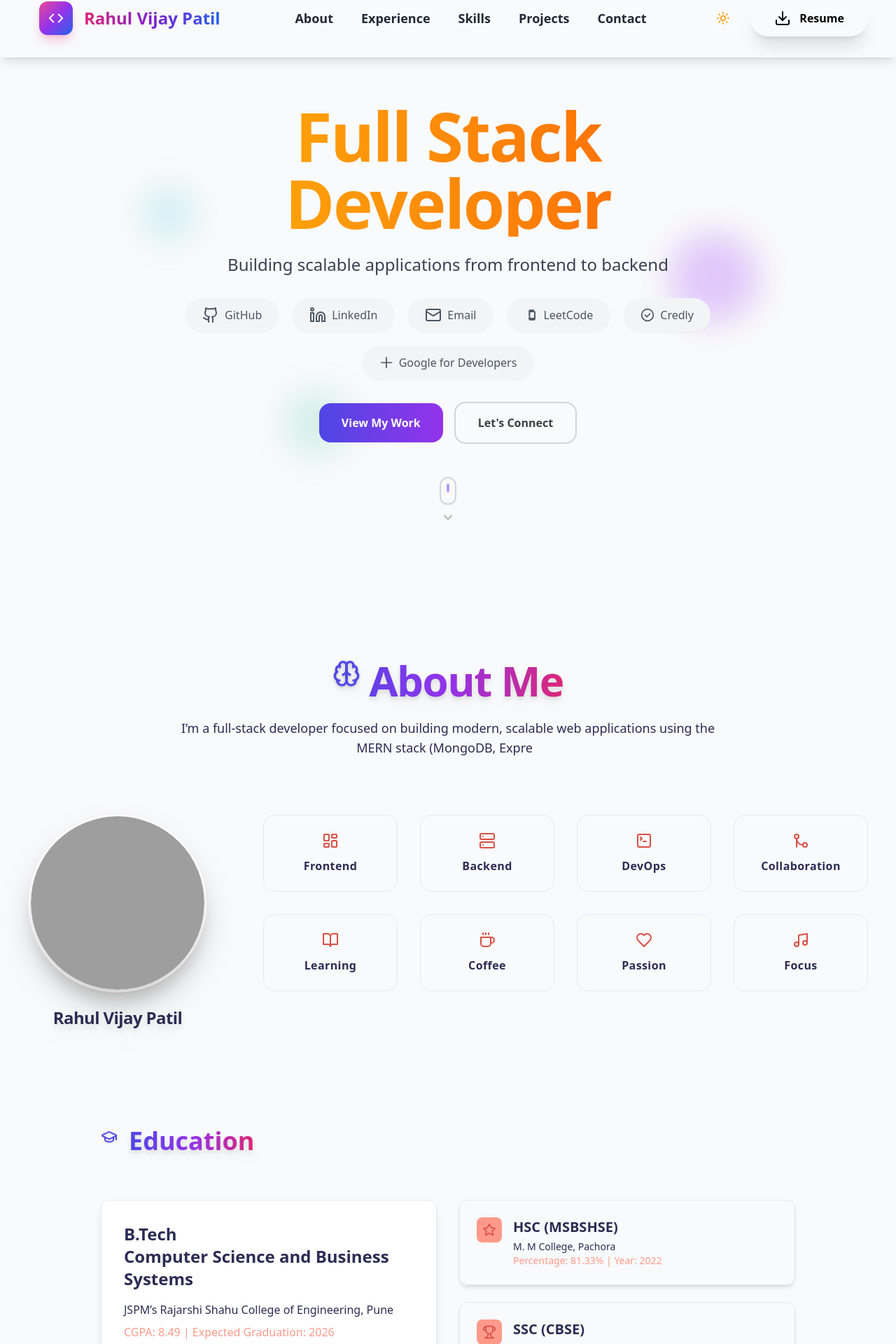
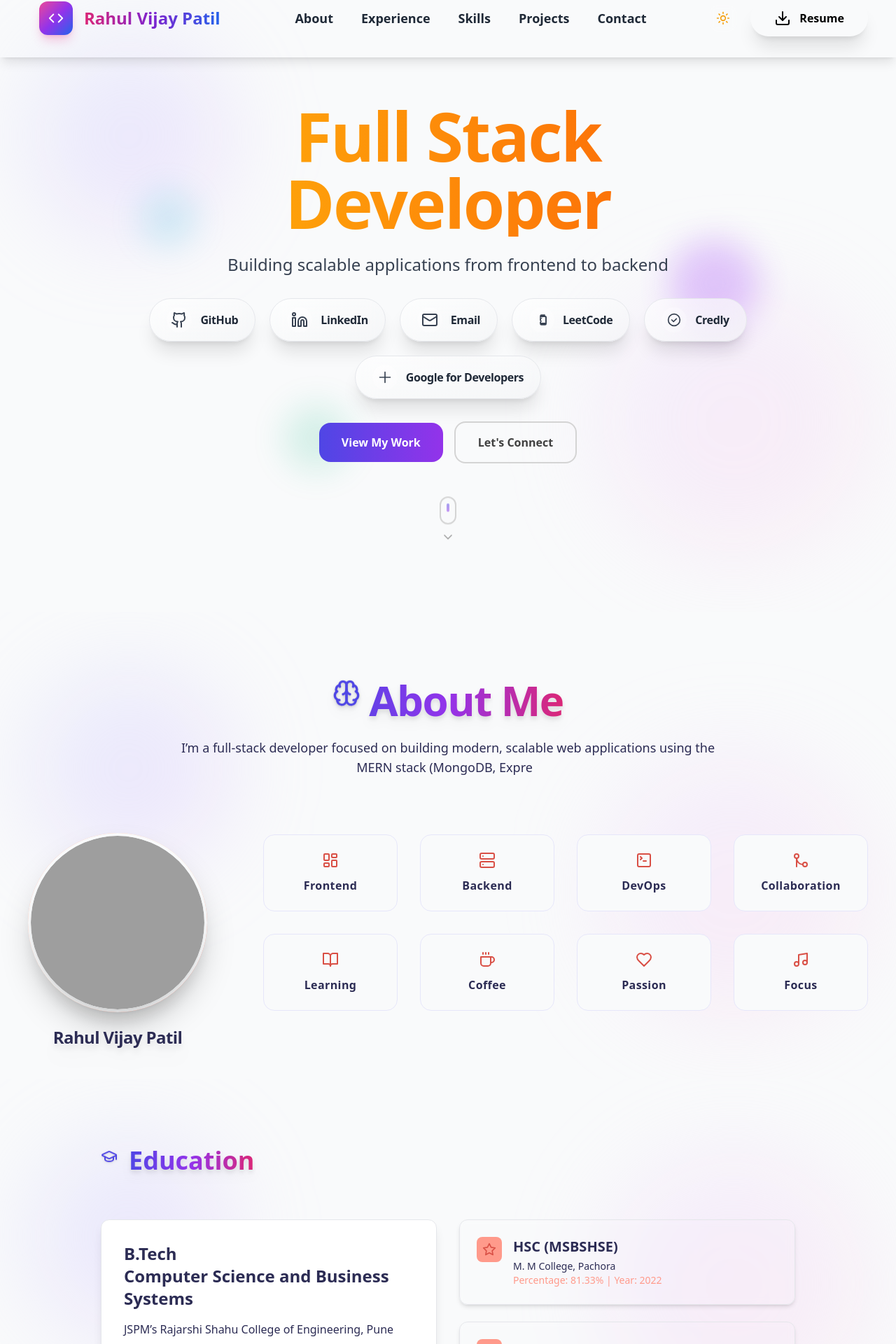
Before and after one commit to RahulPatil-96/Portfolio, a React (Vite) app: page / in a window 1280 px wide. Shown: the part 30-1950 px from the top of the page at 70% size. Built offline with nearby package versions, Linux system fonts and the light colour scheme; grey boxes are pictures that could not be loaded.

Commit message:
glow effect

```diff
--- a/src/App.tsx
+++ b/src/App.tsx
@@ -81,11 +81,10 @@ function AppContent() {
 
       {/* Navigation */}
       <nav
-        className={`fixed w-full z-40 transition-all duration-300 shadow-lg ${
-          isScrolled
+        className={`fixed w-full z-40 transition-all duration-300 shadow-lg ${isScrolled
             ? 'bg-white/70 dark:bg-background-dark/80 backdrop-blur-xl border-b border-gradient-to-r from-blue-400/30 via-purple-400/30 to-pink-400/30'
             : 'bg-transparent'
-        }`}
+          }`}
         style={{ boxShadow: isScrolled ? '0 8px 32px 0 rgba(31, 38, 135, 0.15)' : undefined }}
       >
         <div className="container mx-auto px-6 py-4 max-w-7xl">
@@ -93,17 +92,14 @@ function AppContent() {
             <div className="flex items-center justify-between px-4 py-2">
               <div className="group relative">
                 <div className="flex items-center space-x-4">
-                  {/* Glow Background on Hover */}
                   <div className="relative">
                     <div className="absolute inset-0 rounded-xl bg-gradient-to-br from-pink-400/30 via-purple-400/30 to-blue-500/30 blur-xl opacity-0 group-hover:opacity-100 transition duration-500" />
 
-                    {/* Icon Container with Pink-Blue Gradient */}
                     <div className="relative z-10 w-12 h-12 bg-gradient-to-br from-pink-500 via-purple-600 to-blue-600 rounded-xl flex items-center justify-center transform group-hover:rotate-[12deg] transition-transform duration-500 shadow-lg shadow-pink-500/30">
                       <CodeIcon size={22} className="text-white dark:text-white" />
                     </div>
                   </div>
 
-                  {/* Name with Pink-Blue Gradient Text */}
                   <span className="text-2xl font-bold bg-gradient-to-r from-pink-600 via-purple-700 to-blue-600 dark:from-pink-400 dark:via-purple-500 dark:to-blue-400 bg-clip-text text-transparent transition-all duration-300 group-hover:tracking-wide">
                     Rahul Vijay Patil
                   </span>
@@ -136,15 +132,13 @@ function AppContent() {
                 <div className="relative w-5 h-5">
                   <SunIcon
                     size={20}
-                    className={`absolute inset-0 text-amber-500 transition-all duration-500 ${
-                      theme === 'light' ? 'opacity-100 rotate-0' : 'opacity-0 rotate-180'
-                    }`}
+                    className={`absolute inset-0 text-amber-500 transition-all duration-500 ${theme === 'light' ? 'opacity-100 rotate-0' : 'opacity-0 rotate-180'
+                      }`}
                   />
                   <MoonIcon
                     size={20}
-                    className={`absolute inset-0 text-indigo-400 transition-all duration-500 ${
-                      theme === 'dark' ? 'opacity-100 rotate-0' : 'opacity-0 -rotate-180'
-                    }`}
+                    className={`absolute inset-0 text-indigo-400 transition-all duration-500 ${theme === 'dark' ? 'opacity-100 rotate-0' : 'opacity-0 -rotate-180'
+                      }`}
                   />
                 </div>
               </button>
@@ -166,6 +160,10 @@ function AppContent() {
 
       {/* Hero Section */}
       <header className="min-h-screen flex flex-col items-center justify-center relative overflow-hidden px-6 pt-24">
+        <div className="absolute inset-0 pointer-events-none">
+          <div className="absolute top-20 left-10 w-72 h-72 bg-gradient-to-br from-indigo-200/30 to-purple-300/30 dark:from-indigo-900/20 dark:to-purple-900/20 rounded-full blur-3xl"></div>
+          <div className="absolute bottom-20 right-10 w-96 h-96 bg-gradient-to-br from-purple-200/30 to-pink-200/30 dark:from-purple-900/20 dark:to-pink-900/20 rounded-full blur-3xl"></div>
+        </div>
         <div className="relative z-10 max-w-7xl mx-auto px-6 lg:px-8 pt-20 pb-20">
           <div className="text-center max-w-4xl mx-auto">
             <div className="relative z-10 w-full flex flex-col items-center">
--- a/src/components/AboutMe.tsx
+++ b/src/components/AboutMe.tsx
@@ -52,6 +52,10 @@ export const AboutMe: React.FC = () => {
       style={{ backgroundColor }}
       aria-labelledby="about-title"
     >
+      <div className="absolute inset-0 pointer-events-none">
+        <div className="absolute top-20 left-10 w-72 h-72 bg-gradient-to-br from-indigo-200/30 to-purple-300/30 dark:from-indigo-900/20 dark:to-purple-900/20 rounded-full blur-3xl"></div>
+        <div className="absolute bottom-20 right-10 w-96 h-96 bg-gradient-to-br from-purple-200/30 to-pink-200/30 dark:from-purple-900/20 dark:to-pink-900/20 rounded-full blur-3xl"></div>
+      </div>
       <div className="max-w-[1200px] mx-auto relative z-10">
         {/* Header */}
         <motion.header
@@ -113,7 +117,7 @@ export const AboutMe: React.FC = () => {
               </motion.div>
               <div className="mt-6 text-center text-3xl md:text-2xl font-bold text-text-light dark:text-text-dark tracking-tight drop-shadow-xl transform transition-transform duration-500 ease-in-out hover:scale-105 hover:text-primary-dark dark:hover:text-primary-dark">
                 Rahul Vijay Patil
-             </div>
+              </div>
             </div>
           </motion.div>
 
--- a/src/components/Certifications.tsx
+++ b/src/components/Certifications.tsx
@@ -16,6 +16,10 @@ export const Certifications: React.FC = () => {
       className="py-24 relative overflow-hidden transition-colors duration-500"
       style={{ backgroundColor }}
     >
+      <div className="absolute inset-0 pointer-events-none">
+        <div className="absolute top-20 left-10 w-72 h-72 bg-gradient-to-br from-indigo-200/30 to-purple-300/30 dark:from-indigo-900/20 dark:to-purple-900/20 rounded-full blur-3xl"></div>
+        <div className="absolute bottom-20 right-10 w-96 h-96 bg-gradient-to-br from-purple-200/30 to-pink-200/30 dark:from-purple-900/20 dark:to-pink-900/20 rounded-full blur-3xl"></div>
+      </div>
       <div className="container mx-auto px-4 max-w-5xl">
         <motion.div
           initial={{ opacity: 0, y: 20 }}
@@ -23,7 +27,7 @@ export const Certifications: React.FC = () => {
           viewport={{ once: true }}
         >
           <div className="flex items-center gap-4 mb-16">
-            <Award className="text-indigo-600 dark:text-pink-400 drop-shadow animate-bounce"/>
+            <Award className="text-indigo-600 dark:text-pink-400 drop-shadow animate-bounce" />
             <h2 className="text-4xl font-bold bg-gradient-to-r from-indigo-600 via-purple-600 to-pink-600 bg-clip-text text-transparent drop-shadow-lg transition-transform duration-300 hover:scale-105">
               Certifications
             </h2>
--- a/src/components/Contact.tsx
+++ b/src/components/Contact.tsx
@@ -36,18 +36,18 @@ const Contact = () => {
 
   return (
     <section id="contact" className="py-24 bg-background-light dark:bg-background-dark relative overflow-hidden transition-colors duration-500">
-      <div className="absolute inset-0">
+      <div className="absolute inset-0 pointer-events-none">
         <div className="absolute top-20 left-10 w-72 h-72 bg-gradient-to-br from-indigo-200/30 to-purple-300/30 dark:from-indigo-900/20 dark:to-purple-900/20 rounded-full blur-3xl"></div>
         <div className="absolute bottom-20 right-10 w-96 h-96 bg-gradient-to-br from-purple-200/30 to-pink-200/30 dark:from-purple-900/20 dark:to-pink-900/20 rounded-full blur-3xl"></div>
       </div>
 
       <div className="relative z-10 max-w-7xl mx-auto px-6 lg:px-8">
         <div className="flex items-center gap-4 mb-16">
-            <MessageCircle className="text-indigo-600 dark:text-pink-400 drop-shadow animate-bounce"/>
-            <h2 className="text-4xl font-bold bg-gradient-to-r from-indigo-600 via-purple-600 to-pink-600 bg-clip-text text-transparent drop-shadow-lg transition-transform duration-300 hover:scale-105">
-              Get In Touch
-            </h2>
-          </div>
+          <MessageCircle className="text-indigo-600 dark:text-pink-400 drop-shadow animate-bounce" />
+          <h2 className="text-4xl font-bold bg-gradient-to-r from-indigo-600 via-purple-600 to-pink-600 bg-clip-text text-transparent drop-shadow-lg transition-transform duration-300 hover:scale-105">
+            Get In Touch
+          </h2>
+        </div>
 
         <div className="grid lg:grid-cols-2 gap-16">
           {/* Contact Information */}
--- a/src/components/ContactButton.tsx
+++ b/src/components/ContactButton.tsx
@@ -19,16 +19,30 @@ export const ContactButton: React.FC<ContactButtonProps> = ({ icon, href, label
       target="_blank"
       rel="noopener noreferrer"
       className={`
-        flex items-center gap-2 px-6 py-3 rounded-full shadow-sm transition-colors
-        ${isDark ? 'bg-gray-600 text-gray-100 hover:bg-gray-100 hover:text-gray-800' : 'bg-gray-100 text-gray-600 hover:bg-gray-600 hover:text-gray-100'}
-      `}
-      whileHover={{ scale: 1.05 }}
+    group inline-flex items-center gap-3 px-6 py-3 rounded-full
+    text-sm sm:text-base font-semibold tracking-tight backdrop-blur-md border transition-all duration-300
+    shadow-xl focus:outline-none focus:ring-2 focus:ring-offset-2
+    ${isDark
+          ? 'bg-gradient-to-br from-gray-800/60 to-gray-900/60 text-white border-gray-700 hover:from-gray-700/60 hover:to-gray-800/60 focus:ring-gray-500'
+          : 'bg-gradient-to-br from-white/70 to-gray-100/70 text-gray-800 border-gray-200 hover:from-white/90 hover:to-gray-200/80 focus:ring-gray-400'
+        }
+  `}
+      whileHover={{ scale: 1.07 }}
       whileTap={{ scale: 0.95 }}
     >
-      <div>
+      <div
+        className={`
+      flex items-center justify-center w-9 h-9 rounded-full bg-white/20 transition-all duration-300
+      group-hover:shadow-md group-hover:scale-105
+      ${isDark ? 'text-white' : 'text-gray-700'}
+    `}
+      >
         {icon}
       </div>
-      <span className="font-medium">{label}</span>
+      <span className="transition-colors duration-200">
+        {label}
+      </span>
     </motion.a>
+
   );
 };
--- a/src/components/Education.tsx
+++ b/src/components/Education.tsx
@@ -71,6 +71,10 @@ export const Education: React.FC = () => {
       className="py-24 relative overflow-hidden transition-colors duration-500"
       style={{ backgroundColor }}
     >
+      <div className="absolute inset-0 pointer-events-none">
+        <div className="absolute top-20 left-10 w-72 h-72 bg-gradient-to-br from-indigo-200/30 to-purple-300/30 dark:from-indigo-900/20 dark:to-purple-900/20 rounded-full blur-3xl"></div>
+        <div className="absolute bottom-20 right-10 w-96 h-96 bg-gradient-to-br from-purple-200/30 to-pink-200/30 dark:from-purple-900/20 dark:to-pink-900/20 rounded-full blur-3xl"></div>
+      </div>
       <div className="container mx-auto px-4 max-w-5xl">
         <motion.div
           initial={{ opacity: 0, y: 20 }}
--- a/src/components/Experience.tsx
+++ b/src/components/Experience.tsx
@@ -22,10 +22,14 @@ const Experience: React.FC = () => {
       className="py-24 relative overflow-hidden transition-colors duration-500"
       style={{ backgroundColor }}
     >
+      <div className="absolute inset-0 pointer-events-none">
+        <div className="absolute top-20 left-10 w-72 h-72 bg-gradient-to-br from-indigo-200/30 to-purple-300/30 dark:from-indigo-900/20 dark:to-purple-900/20 rounded-full blur-3xl"></div>
+        <div className="absolute bottom-20 right-10 w-96 h-96 bg-gradient-to-br from-purple-200/30 to-pink-200/30 dark:from-purple-900/20 dark:to-pink-900/20 rounded-full blur-3xl"></div>
+      </div>
       <div className="relative z-10 max-w-7xl mx-auto px-6 lg:px-8">
         {/* Heading */}
         <div className="flex items-center gap-4 mb-16">
-          <Briefcase className="text-indigo-600 dark:text-pink-400 drop-shadow animate-bounce"/>
+          <Briefcase className="text-indigo-600 dark:text-pink-400 drop-shadow animate-bounce" />
           <h2 className="text-4xl font-bold bg-gradient-to-r from-indigo-600 via-purple-600 to-pink-600 bg-clip-text text-transparent drop-shadow-lg transition-transform duration-300 hover:scale-105">
             Experience
           </h2>
--- a/src/components/PhotoGallery.tsx
+++ b/src/components/PhotoGallery.tsx
@@ -66,6 +66,10 @@ export const PhotoGallery: React.FC<PhotoGalleryProps> = ({
       className="py-24 relative overflow-hidden transition-colors duration-500"
       style={{ backgroundColor }}
     >
+      <div className="absolute inset-0 pointer-events-none">
+        <div className="absolute top-20 left-10 w-72 h-72 bg-gradient-to-br from-indigo-200/30 to-purple-300/30 dark:from-indigo-900/20 dark:to-purple-900/20 rounded-full blur-3xl"></div>
+        <div className="absolute bottom-20 right-10 w-96 h-96 bg-gradient-to-br from-purple-200/30 to-pink-200/30 dark:from-purple-900/20 dark:to-pink-900/20 rounded-full blur-3xl"></div>
+      </div>
       <div className="container mx-auto px-4 max-w-5xl">
         <motion.div
           initial={{ opacity: 0, y: 20 }}
--- a/src/components/TechStack.tsx
+++ b/src/components/TechStack.tsx
@@ -28,9 +28,9 @@ const SkillCard: React.FC<SkillCardProps> = ({ icon, title, items, color }) => {
           <div
             className={`p-4 rounded-xl bg-gradient-to-r ${color} bg-opacity-10 mr-4 group-hover:scale-110 transition-transform duration-300`}
           >
-           <div className={`text-3xl text-${color}`}>
-  {icon}
-</div>
+            <div className={`text-3xl text-${color}`}>
+              {icon}
+            </div>
 
           </div>
           <h3 className="text-xl font-bold text-neutral-900 dark:text-white">{title}</h3>
@@ -67,6 +67,10 @@ const TechStack: React.FC = () => {
       className="py-20 relative transition-colors duration-500"
       style={{ backgroundColor }}
     >
+      <div className="absolute inset-0 pointer-events-none">
+        <div className="absolute top-20 left-10 w-72 h-72 bg-gradient-to-br from-indigo-200/30 to-purple-300/30 dark:from-indigo-900/20 dark:to-purple-900/20 rounded-full blur-3xl"></div>
+        <div className="absolute bottom-20 right-10 w-96 h-96 bg-gradient-to-br from-purple-200/30 to-pink-200/30 dark:from-purple-900/20 dark:to-pink-900/20 rounded-full blur-3xl"></div>
+      </div>
       <div className="container mx-auto max-w-6xl px-4">
         {/* Section Title */}
         <div className="flex items-center gap-4 mb-16">
--- a/src/components/Testimonials.tsx
+++ b/src/components/Testimonials.tsx
@@ -54,6 +54,10 @@ export const Testimonials: React.FC = () => {
       className="py-24 relative overflow-hidden transition-colors duration-500"
       style={{ backgroundColor }}
     >
+      <div className="absolute inset-0 pointer-events-none">
+        <div className="absolute top-20 left-10 w-72 h-72 bg-gradient-to-br from-indigo-200/30 to-purple-300/30 dark:from-indigo-900/20 dark:to-purple-900/20 rounded-full blur-3xl"></div>
+        <div className="absolute bottom-20 right-10 w-96 h-96 bg-gradient-to-br from-purple-200/30 to-pink-200/30 dark:from-purple-900/20 dark:to-pink-900/20 rounded-full blur-3xl"></div>
+      </div>
       <div className="container mx-auto max-w-6xl px-4 text-center">
         {/* Title */}
         <motion.div
```
Also changed, not shown: src/components/Project.tsx (+10 -12 lines).
